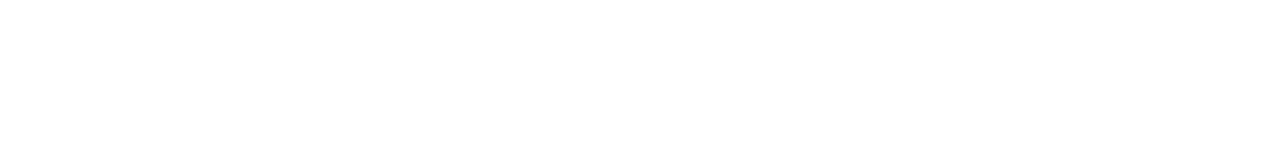
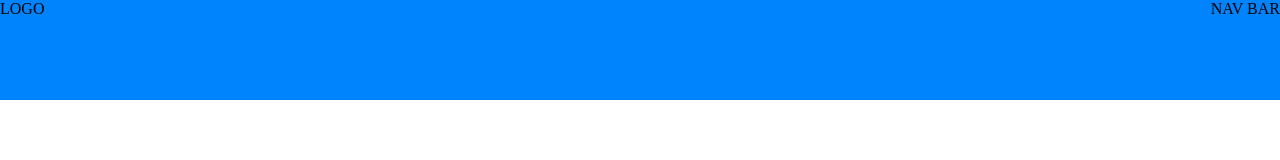
Before and after one commit to nicolofossati/htmlcss-responsive-layout, a plain HTML site: page index.html in a window 1280 px wide. Drawn offline with Linux system fonts and the light colour scheme.

Commit message:
header desktop

```diff
--- a/css/style.css
+++ b/css/style.css
@@ -3,3 +3,40 @@
     padding: 0;
     box-sizing: border-box;
 }
+
+
+
+
+header{
+    height: 100px;
+    background-color: var(--secondary_color);
+}
+
+
+
+
+/* REGOLE FUNZIONALI */
+
+:root{
+    --primary_color: #9792E4;
+    --secondary_color: #0084FD;
+}
+
+
+.flex{
+    display: flex;
+}
+
+.jc_center{
+    justify-content: center;
+}
+
+.ai_center{
+    align-items: center;
+}
+
+.space_between{
+    justify-content: space-between;
+}
+
+/* FINE REGOLE FUNZIONALI */
--- a/index.html
+++ b/index.html
@@ -16,7 +16,12 @@
     <title>Boolean Responsive</title>
 </head>
 <body>
-    <header></header>
+    <header>
+        <div class="head_container flex space_between">
+            <div>LOGO</div>
+            <nav>NAV BAR</nav>
+        </div>
+    </header>
 
     <main></main>
 
```
